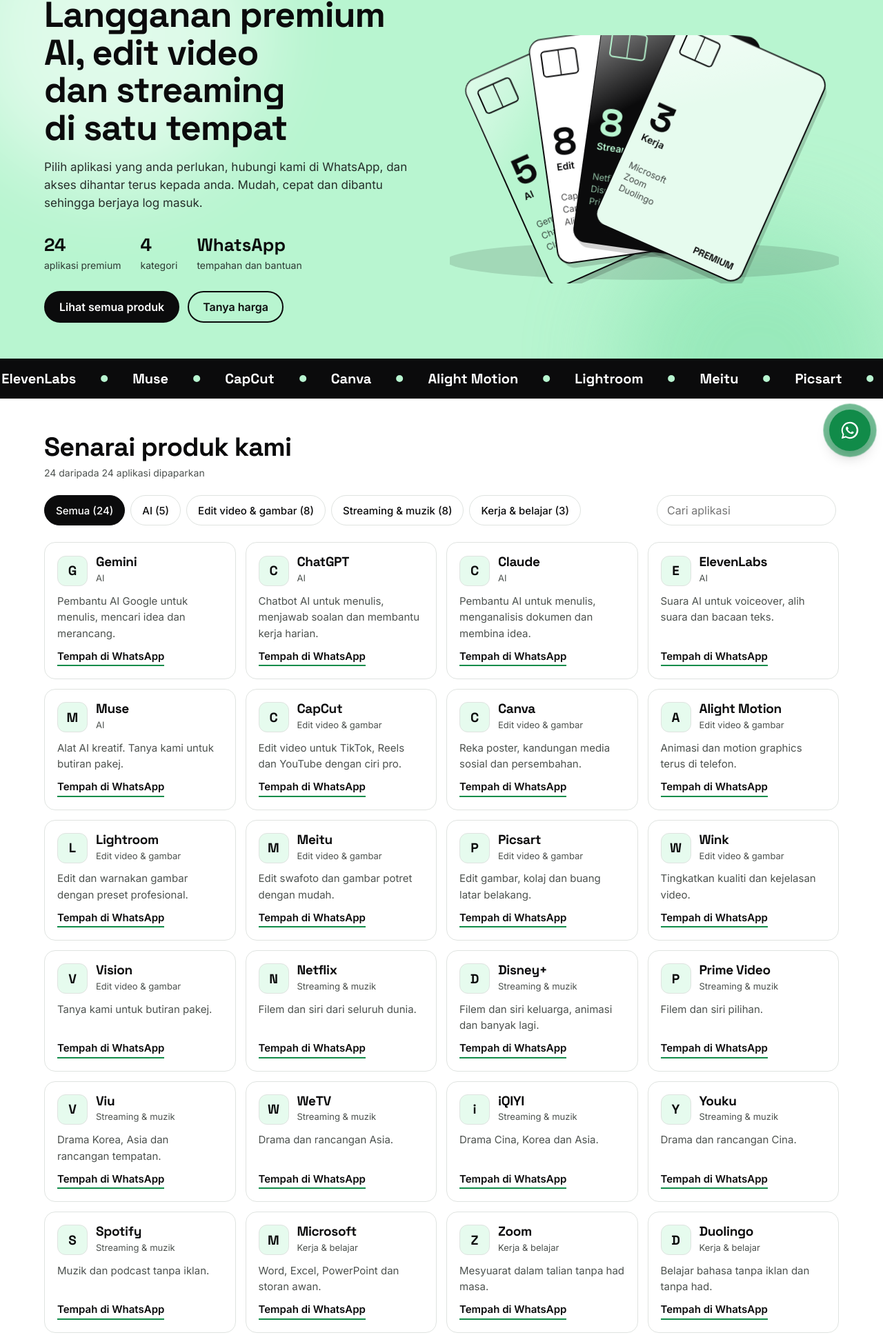
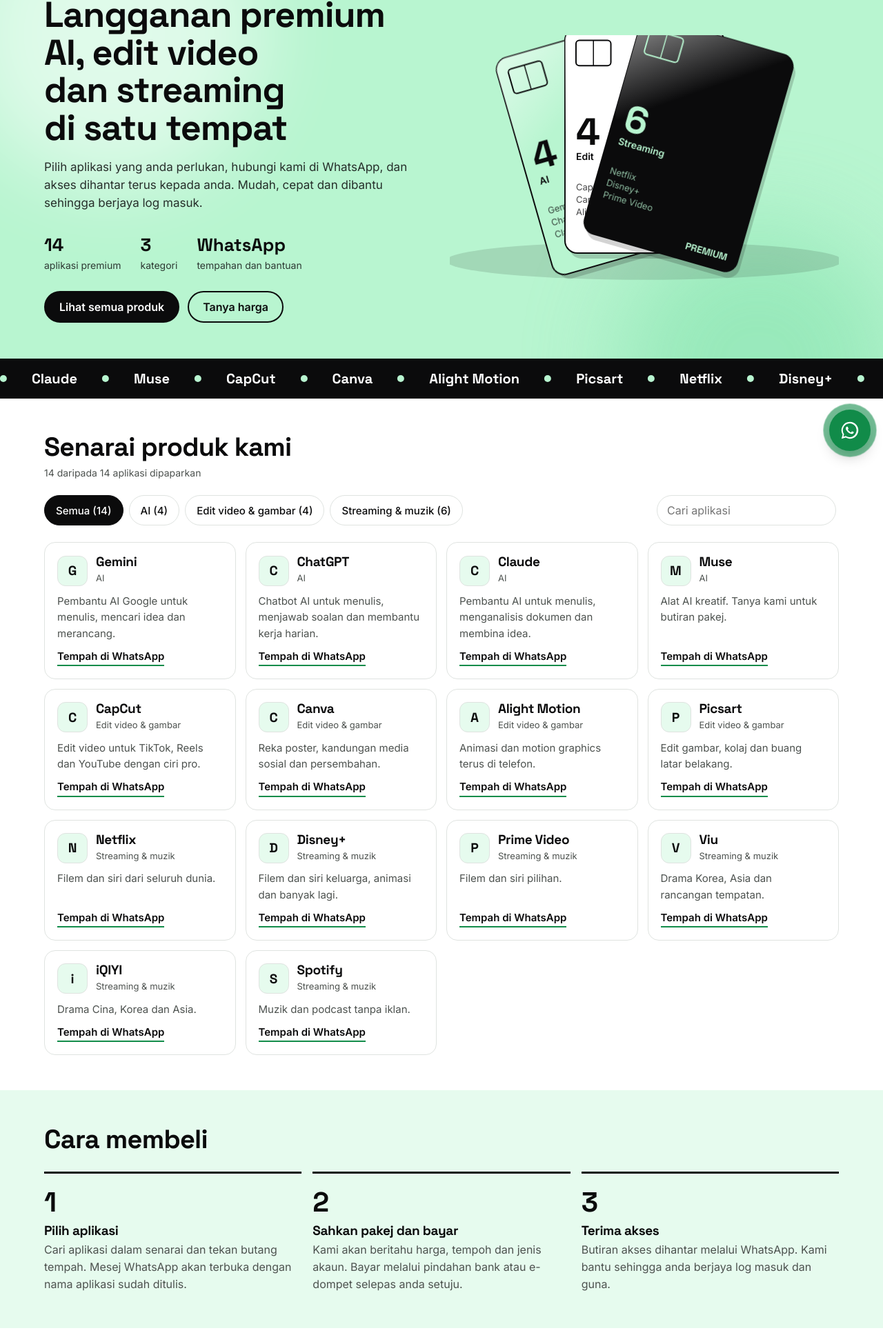
Before and after one commit to kedaipremium/kedaipremium.github.io, a plain HTML site: page index.html in a window 1280 px wide. Shown: the part 128-2064 px from the top of the page at 69% size. Drawn offline with Linux system fonts and the light colour scheme.

Commit message:
Update premium applications and categories count

```diff
--- a/index.html
+++ b/index.html
@@ -140,8 +140,8 @@ footer ul{list-style:none;padding:0;margin:0;display:grid;gap:6px}
       <h1>Langganan premium AI, edit video dan streaming di satu tempat</h1>
       <p class="lead">Pilih aplikasi yang anda perlukan, hubungi kami di WhatsApp, dan akses dihantar terus kepada anda. Mudah, cepat dan dibantu sehingga berjaya log masuk.</p>
       <div class="facts">
-        <div><b id="nProd">24</b><span>aplikasi premium</span></div>
-        <div><b>4</b><span>kategori</span></div>
+        <div><b id="nProd">14</b><span>aplikasi premium</span></div>
+        <div><b>3</b><span>kategori</span></div>
         <div><b>WhatsApp</b><span>tempahan dan bantuan</span></div>
       </div>
       <div class="cta">
@@ -149,7 +149,7 @@ footer ul{list-style:none;padding:0;margin:0;display:grid;gap:6px}
         <a class="btn sec" id="heroWa" href="#">Tanya harga</a>
       </div>
     </div>
-    <div class="fig" id="fig" aria-label="Kad langganan mengikut kategori: AI, edit, streaming, kerja dan belajar"><svg id="fan" class="fan" role="img"></svg></div>
+    <div class="fig" id="fig" aria-label="Kad langganan mengikut kategori: AI, edit dan streaming"><svg id="fan" class="fan" role="img"></svg></div>
   </div>
 </header>
 
@@ -226,34 +226,23 @@ const PHONE_TXT='010-762 7782';
 const CATS=[
   {id:'ai',name:'AI',shade:'#b8f5d0'},
   {id:'edit',name:'Edit video & gambar',shade:'#ffffff'},
-  {id:'stream',name:'Streaming & muzik',shade:'#0b0b0c'},
-  {id:'kerja',name:'Kerja & belajar',shade:'#e6fbee'}
+  {id:'stream',name:'Streaming & muzik',shade:'#0b0b0c'}
 ];
 const P=[
   ['Gemini','ai','Pembantu AI Google untuk menulis, mencari idea dan merancang.'],
   ['ChatGPT','ai','Chatbot AI untuk menulis, menjawab soalan dan membantu kerja harian.'],
   ['Claude','ai','Pembantu AI untuk menulis, menganalisis dokumen dan membina idea.'],
-  ['ElevenLabs','ai','Suara AI untuk voiceover, alih suara dan bacaan teks.'],
   ['Muse','ai','Alat AI kreatif. Tanya kami untuk butiran pakej.'],
   ['CapCut','edit','Edit video untuk TikTok, Reels dan YouTube dengan ciri pro.'],
   ['Canva','edit','Reka poster, kandungan media sosial dan persembahan.'],
   ['Alight Motion','edit','Animasi dan motion graphics terus di telefon.'],
-  ['Lightroom','edit','Edit dan warnakan gambar dengan preset profesional.'],
-  ['Meitu','edit','Edit swafoto dan gambar potret dengan mudah.'],
   ['Picsart','edit','Edit gambar, kolaj dan buang latar belakang.'],
-  ['Wink','edit','Tingkatkan kualiti dan kejelasan video.'],
-  ['Vision','edit','Tanya kami untuk butiran pakej.'],
   ['Netflix','stream','Filem dan siri dari seluruh dunia.'],
   ['Disney+','stream','Filem dan siri keluarga, animasi dan banyak lagi.'],
   ['Prime Video','stream','Filem dan siri pilihan.'],
   ['Viu','stream','Drama Korea, Asia dan rancangan tempatan.'],
-  ['WeTV','stream','Drama dan rancangan Asia.'],
   ['iQIYI','stream','Drama Cina, Korea dan Asia.'],
-  ['Youku','stream','Drama dan rancangan Cina.'],
-  ['Spotify','stream','Muzik dan podcast tanpa iklan.'],
-  ['Microsoft','kerja','Word, Excel, PowerPoint dan storan awan.'],
-  ['Zoom','kerja','Mesyuarat dalam talian tanpa had masa.'],
-  ['Duolingo','kerja','Belajar bahasa tanpa iklan dan tanpa had.']
+  ['Spotify','stream','Muzik dan podcast tanpa iklan.']
 ];
 const wa=t=>'https://wa.me/'+PHONE+'?text='+encodeURIComponent(t);
 const esc=s=>String(s).replace(/[&<>"']/g,c=>({'&':'&amp;','<':'&lt;','>':'&gt;','"':'&quot;',"'":'&#39;'}[c]));
@@ -292,7 +281,7 @@ const draw=()=>{
   const W=s.clientWidth,H=s.clientHeight;if(!W||!H)return;
   const cw=Math.min(W*0.46,230),ch=cw*1.42;
   const cx=W/2,base=H*0.5+ch*0.42;
-  const angs=[-24,-8,8,24];
+  const angs=CATS.map((c,i)=>(i-(CATS.length-1)/2)*16);
   let out='<defs><linearGradient id="gl" x1="0" y1="0" x2="1" y2="1"><stop offset="0" stop-color="#fff" stop-opacity=".55"/><stop offset=".5" stop-color="#fff" stop-opacity="0"/></linearGradient></defs>';
   out+='<ellipse cx="'+cx+'" cy="'+(base+10)+'" rx="'+(cw*1.25)+'" ry="'+(cw*0.12)+'" fill="#0b0b0c" opacity=".12"/>';
   CATS.forEach((c,i)=>{
```
